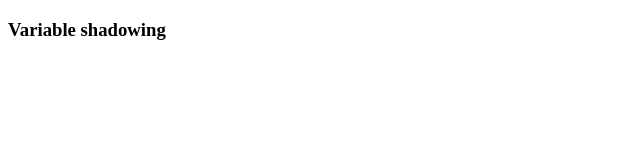
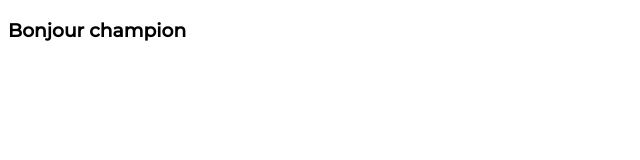
Before and after one commit to ibrahmounk/JavaScript, a plain HTML site: page index.html in a window 1280 px wide. Shown: the full height of the page, 0-640 px from the left. Drawn offline with Linux system fonts and the light colour scheme.

Commit message:
document.querySelector

```diff
--- a/index.html
+++ b/index.html
@@ -4,11 +4,13 @@
     <meta charset="UTF-8">
     <meta http-equiv="X-UA-Compatible" content="IE=edge">
     <meta name="viewport" content="width=device-width, initial-scale=1.0">
+    <link rel="stylesheet" href="styles.css">
     <title>Learning JavaScript</title>
 </head>
 <body>
-    <h3>Variable shadowing
-    </h3>
-    <script src="script.js"></script>
+    <!-- <h3>document.querySelector</h3> -->
+    <!-- <h3 class="hello">document.querySelector</h3> -->
+    <h3 id="hello">document.querySelector</h3>
+    <script src="script.js" defer></script>
 </body>
 </html>
--- a/script.js
+++ b/script.js
@@ -1,15 +1,5 @@
-const myAge = 22;
-// function printMyAge() {
-//     const myAge = 23;
-//     console.log(myAge)
-// }
-if (true) {
-    const myAge = 27
+const heading = document.querySelector('#hello');
 
-    function printMyAge() {
-        // let myAge = 14
-    console.log(myAge)
-    }
-}
+heading.innerText = 'Bonjour champion'
 
-printMyAge()
+console.log(heading)
--- /dev/null
+++ b/styles.css
@@ -0,0 +1,5 @@
+@import url('https://fonts.googleapis.com/css2?family=Montserrat:wght@500&display=swap');
+
+*{
+    font-family: 'Montserrat', sans-serif;
+}
```
Also changed, not shown: 1 other file.
